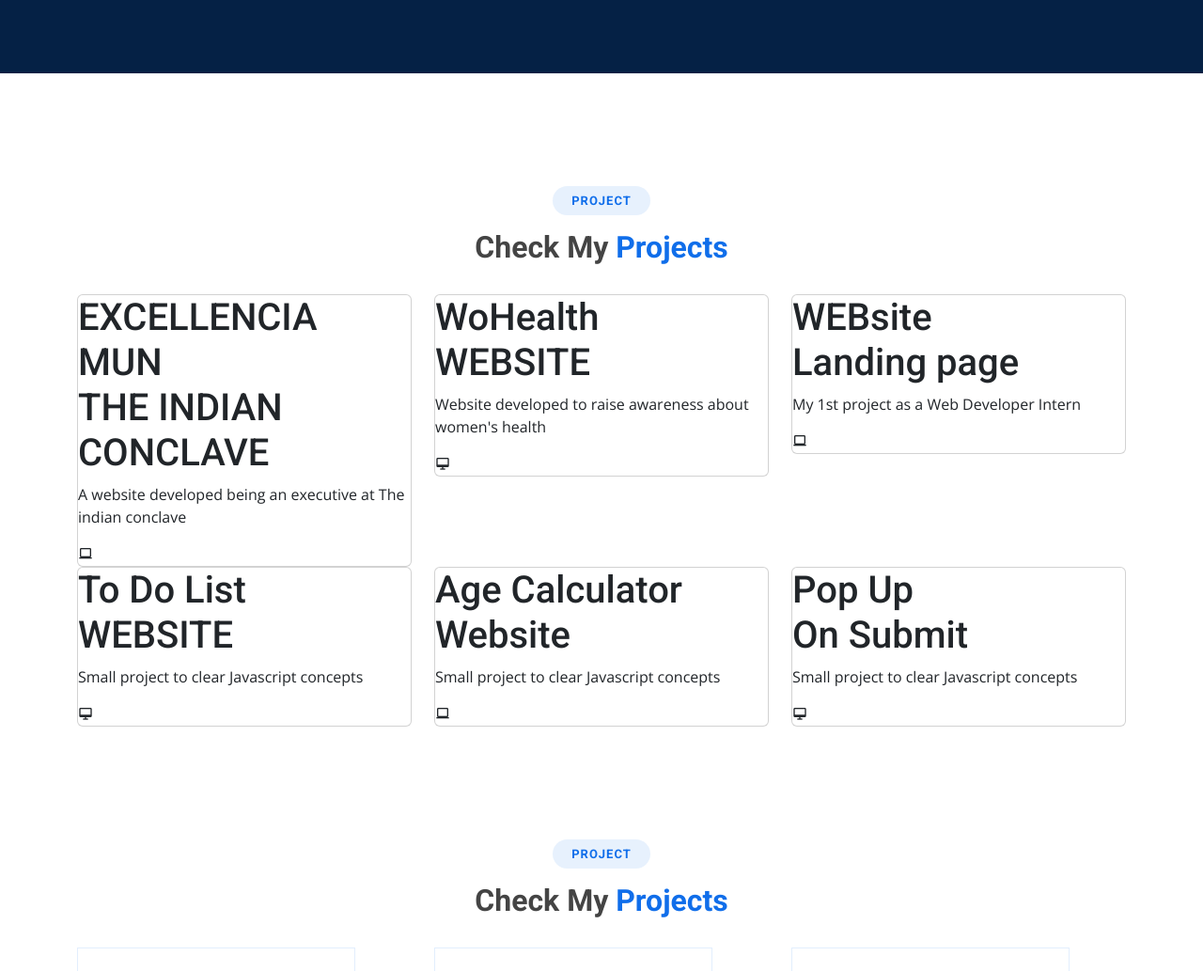
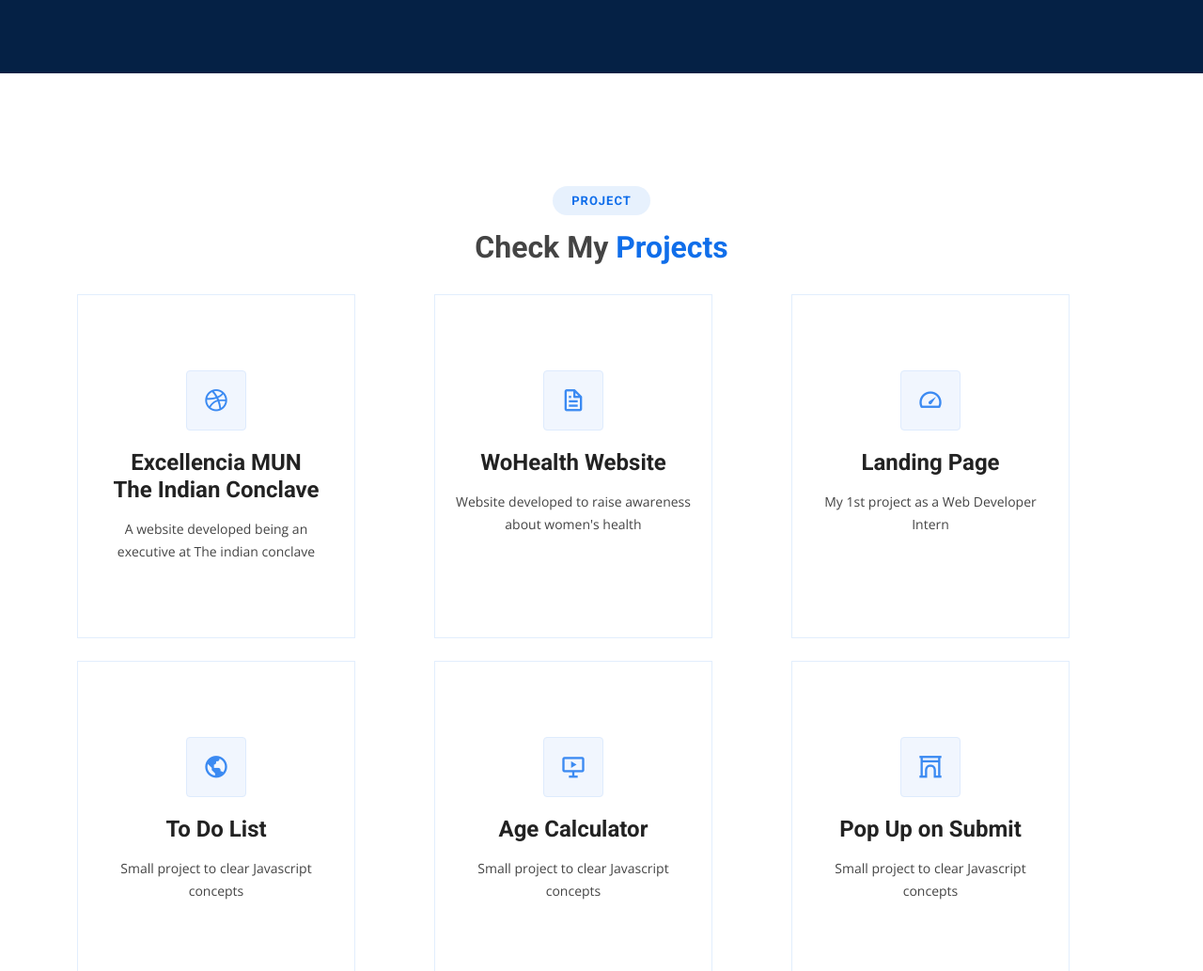
Before and after one commit to ShuklaGarvita/Garvita, a plain HTML site: page index.html in a window 1280 px wide. Shown: the part 2400-3433 px from the top of the page at 94% size. Drawn offline with nearby package versions, Linux system fonts and the light colour scheme.

Commit message:
Update index.html

```diff
--- a/index.html
+++ b/index.html
@@ -37,7 +37,7 @@
           <li><a class="nav-link scrollto active" href="#hero">Home</a></li>
           <li><a class="nav-link scrollto" href="#about">About</a></li>
           <li><a class="nav-link scrollto" href="#experience">Experience</a></li>
-          <li><a class="nav-link scrollto" href="#featured-services">Projects</a></li>
+          <li><a class="nav-link scrollto" href="#services">Projects</a></li>
           <li><a class="nav-link scrollto " href="#portfolio">Portfolio</a></li>
         </ul>
         <i class="bi bi-list mobile-nav-toggle"></i>
@@ -253,145 +253,6 @@ by the organization
   </section>
     <!-- End Testimonials Section -->
 
-     <!-- ======= Project Section ======= -->
-
-
-     <section id="featured-services" class="featured-services">
-
-      <div class="section-title">
-        <h2>Project</h2>
-        <h3>Check My <span>Projects</span></h3>
-      </div>
-
-<!--     <--  <div class="container" data-aos="fade-up">
-
-        <div class="row">
-
-          <div class="col-md-6 col-lg-3 d-flex align-items-stretch mb-5 mb-lg-0">
-            <div class="icon-box" data-aos="fade-up" data-aos-delay="100">
-              <div class="icon"><i class="bx bx-file"></i></div>
-              <h4 class="title"><a href="">Excellencia MUN</a></h4>
-              <a href="excellenciamun.com"><p class="description">excellenciamun.com</p></a>
-            </div>
-          </div>
-
-          <div class="col-md-6 col-lg-3 d-flex align-items-stretch mb-5 mb-lg-0">
-            <div class="icon-box" data-aos="fade-up" data-aos-delay="200">
-              <div class="icon"><i class="bx bx-file"></i></div>
-              <h4 class="title"><a href="">Landing Page</a></h4>
-              <a href="landinghomepage.netlify.com"><p class="description">landinghomepage.netlify.com</p></a>
-            </div>
-          </div>
-
-          <div class="col-md-6 col-lg-3 d-flex align-items-stretch mb-5 mb-lg-0">
-            <div class="icon-box" data-aos="fade-up" data-aos-delay="300">
-              <div class="icon"><i class="bx bx-file"></i></div>
-              <h4 class="title"><a href="">WoHealth</a></h4>
-              <a href="wohealth.netlify.com"><p class="description">wohealth.netlify.com</p></a>
-            </div>
-          </div>
-
-          <div class="col-md-6 col-lg-3 d-flex align-items-stretch mb-5 mb-lg-0">
-            <div class="icon-box" data-aos="fade-up" data-aos-delay="400">
-              <div class="icon"><i class="bx bx-file"></i></div>
-              <h4 class="title"><a href="">Vegan Store</a></h4>
-              <a href="vveganstore.netlify.com"><p class="description">vveganstore.netlify.com</p>
-            </div>
-          </div>
-
-        </div>
-
-      </div>  -->
-
-<div class="container h-100">
-  <div class="row align-middle">
-
-    <div class="col-md-6 col-lg-4 column">
-      <div class="card gr-3">
-        <div class="txt">
-          <h1>EXCELLENCIA MUN <br> THE INDIAN CONCLAVE</h1>
-          <p>A website developed being an executive at The indian conclave</p>
-        </div>
-<!--         <a href="excellenciamun.com">link</a> -->
-        <div class="ico-card">
-        <i class="bx bx-laptop"></i>
-      </div>
-      </div>
-    </div>
-
-    <div class="col-md-6 col-lg-4 column">
-      <div class="card gr-2">
-        <div class="txt">
-          <h1>WoHealth </br>
-WEBSITE</h1>
-          <p>Website developed to raise awareness about women's health</p>
-        </div>
-<!--         <a href="wohealth.netlify.com">link</a> -->
-      <div class="ico-card">
-        <i class="bx bx-desktop"></i>
-      </div>
-      </div>
-    </div>
-
-    <div class="col-md-6 col-lg-4 column">
-      <div class="card gr-3">
-        <div class="txt">
-          <h1> WEBsite </br> Landing page</h1>
-          <p>My 1st project as a Web Developer Intern</p>
-        </div>
-<!--         <a href="landinghomepage.netlify.com">link</a> -->
-      <div class="ico-card">
-        <i class="bx bx-laptop"></i>
-      </div>
-      </div>
-    </div>
-
-    <div class="col-md-6 col-lg-4 column">
-      <div class="card gr-2">
-        <div class="txt">
-          <h1>To Do List </br>
-WEBSITE</h1>
-          <p>Small project to clear Javascript concepts</p>
-        </div>
-<!--         <a href="wohealth.netlify.com">link</a> -->
-      <div class="ico-card">
-        <i class="bx bx-desktop"></i>
-      </div>
-      </div>
-    </div>
-
-    <div class="col-md-6 col-lg-4 column">
-      <div class="card gr-3">
-        <div class="txt">
-          <h1> Age Calculator </br> Website</h1>
-          <p>Small project to clear Javascript concepts</p>
-        </div>
-<!--         <a href="landinghomepage.netlify.com">link</a> -->
-      <div class="ico-card">
-        <i class="bx bx-laptop"></i>
-      </div>
-      </div>
-    </div>
-
-  <div class="col-md-6 col-lg-4 column">
-      <div class="card gr-2">
-        <div class="txt">
-          <h1>Pop Up </br>
-On Submit</h1>
-          <p>Small project to clear Javascript concepts</p>
-        </div>
-<!--         <a href="wohealth.netlify.com">link</a> -->
-      <div class="ico-card">
-        <i class="bx bx-desktop"></i>
-      </div>
-      </div>
-  </div>
-
-    </section>
-
-
-     <!-- End Project Section -->
-
 
     <!-- ======= Services Section ======= -->
     <section id="services" class="services">
@@ -553,7 +414,7 @@ On Submit</h1>
               <li><i class="bx bx-chevron-right"></i> <a href="#hero">Home</a></li>
               <li><i class="bx bx-chevron-right"></i> <a href="#about">About</a></li>
               <li><i class="bx bx-chevron-right"></i> <a href="#experience">Experience</a></li>
-             <li><i class="bx bx-chevron-right"></i> <a href="#featured-services">Project</a></li>
+             <li><i class="bx bx-chevron-right"></i> <a href="#services">Project</a></li>
               <li><i class="bx bx-chevron-right"></i> <a href="#portfolio">Portfolio</a></li>
             </ul>
           </div>
```
